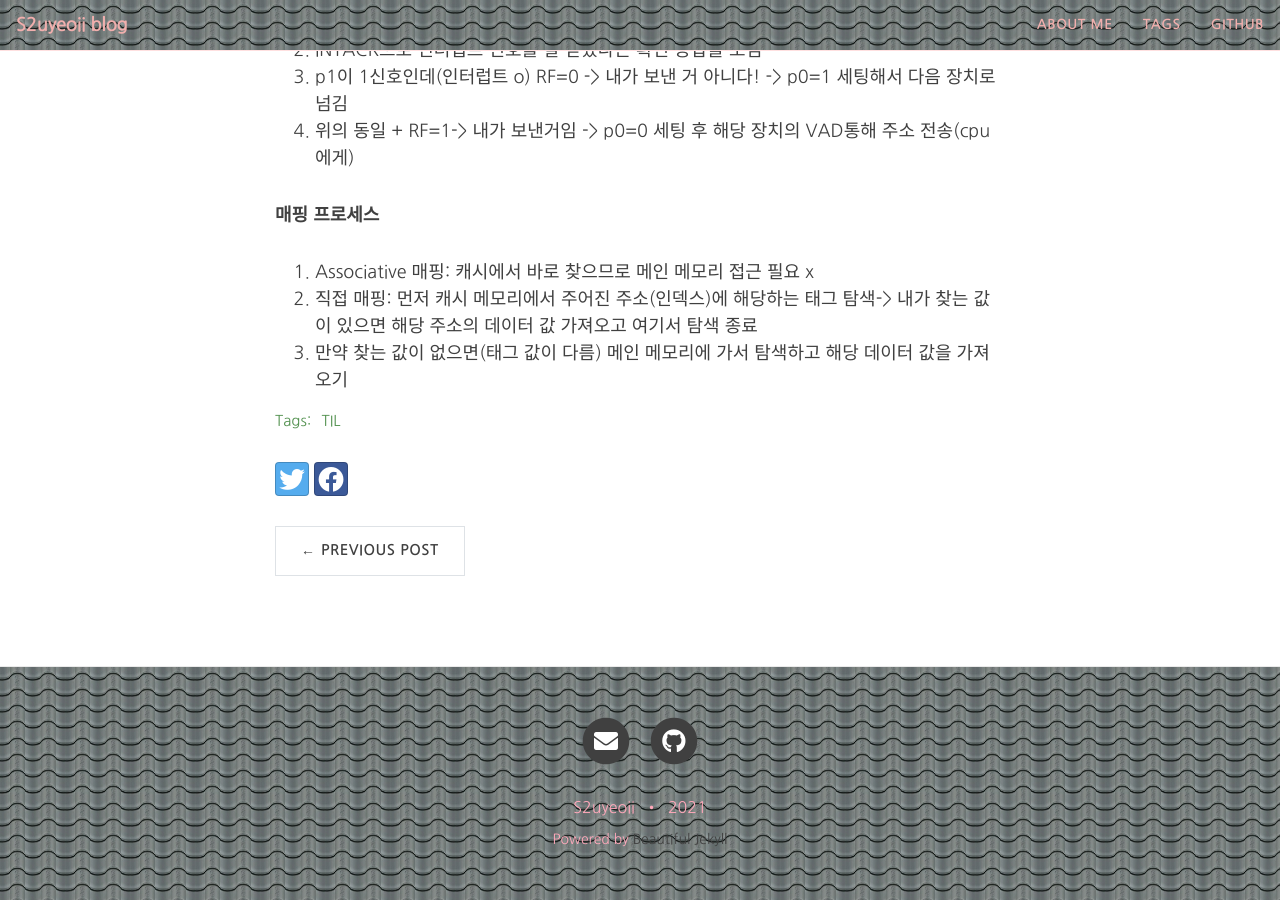
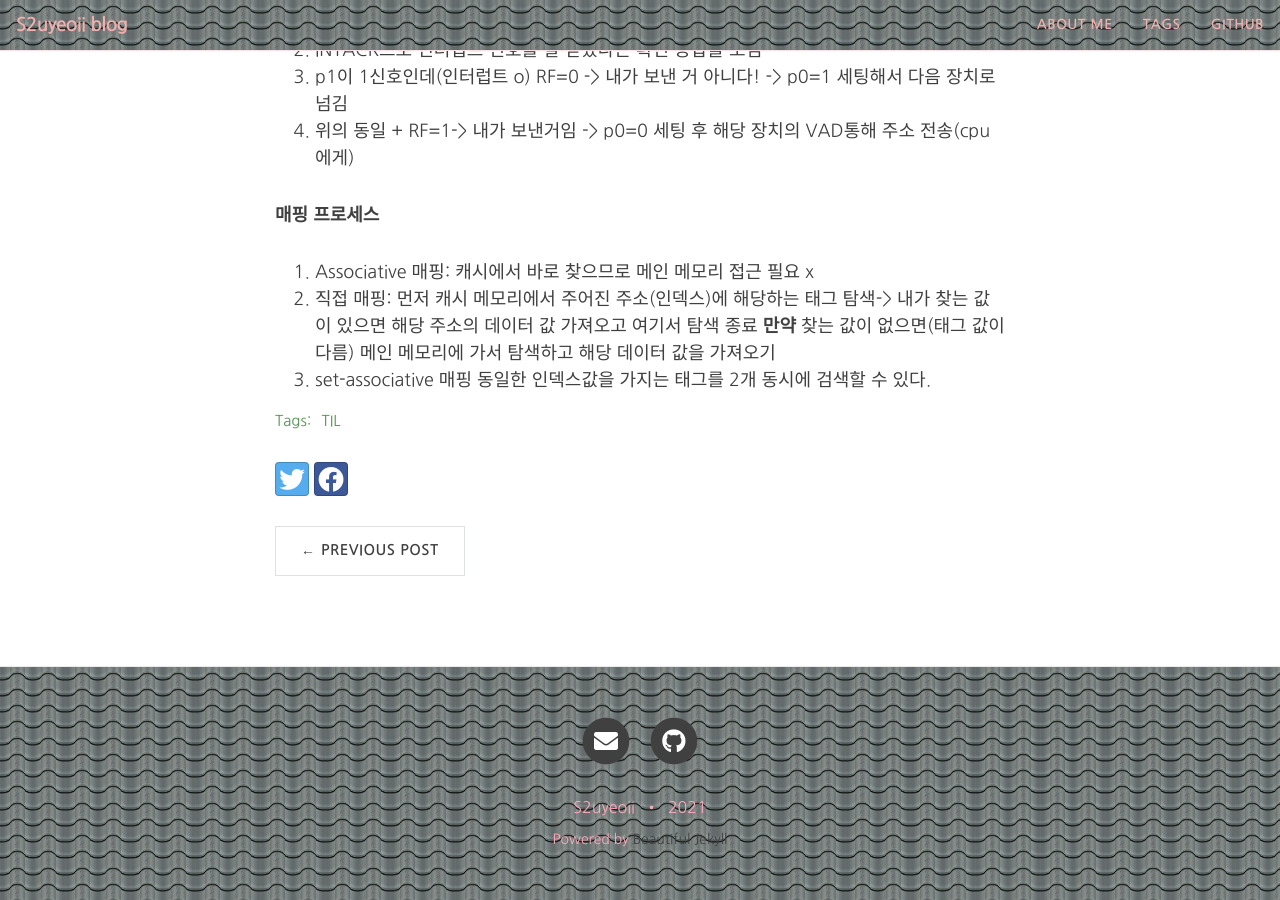
Before and after one commit to yeoneed/yeoneed.github.io, a Jekyll site: the page built from _posts/2021-03-18-TIL-0318.md, in a window 1280 px wide and 900 px high, scrolled down 1086 px. Built offline with Jekyll 4.4.1, drawn with Linux system fonts in a browser that asks for light colours; nearby versions of some CDN libraries; some web fonts are replaced; comment, search, counter and statistics services are not loaded.

Commit message:
Update 2021-03-18-TIL-0318.md

```diff
--- a/_posts/2021-03-18-TIL-0318.md
+++ b/_posts/2021-03-18-TIL-0318.md
@@ -39,4 +39,6 @@ tags: [TIL]
 **매핑 프로세스**
 1. Associative 매핑: 캐시에서 바로 찾으므로 메인 메모리 접근 필요 x
 2. 직접 매핑: 먼저 캐시 메모리에서 주어진 주소(인덱스)에 해당하는 태그 탐색-> 내가 찾는 값이 있으면 해당 주소의 데이터 값 가져오고 여기서 탐색 종료
-3. 만약 찾는 값이 없으면(태그 값이 다름) 메인 메모리에 가서 탐색하고 해당 데이터 값을 가져오기
+**만약** 찾는 값이 없으면(태그 값이 다름) 메인 메모리에 가서 탐색하고 해당 데이터 값을 가져오기
+3. set-associative 매핑
+동일한 인덱스값을 가지는 태그를 2개 동시에 검색할 수 있다.
```
